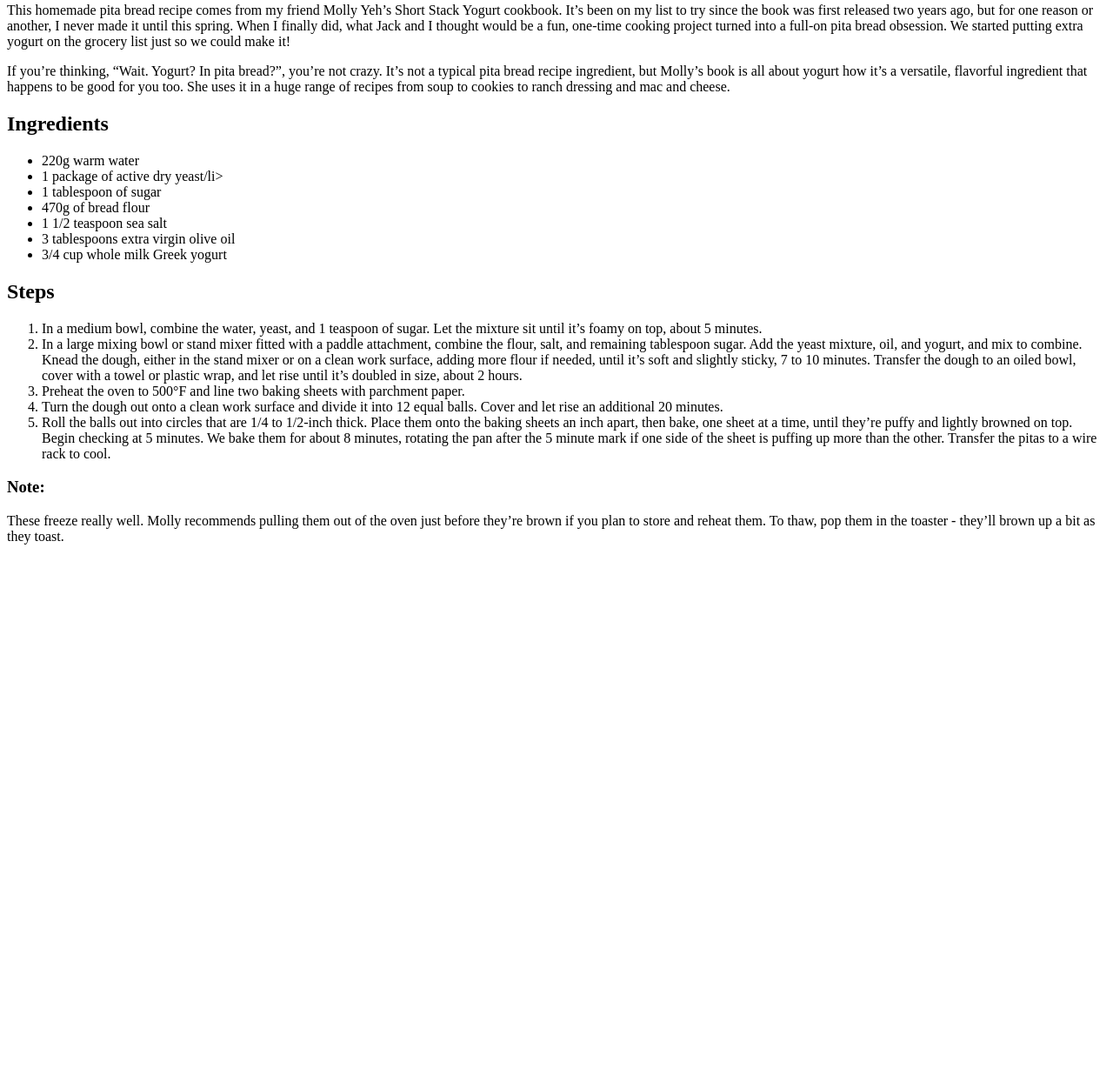
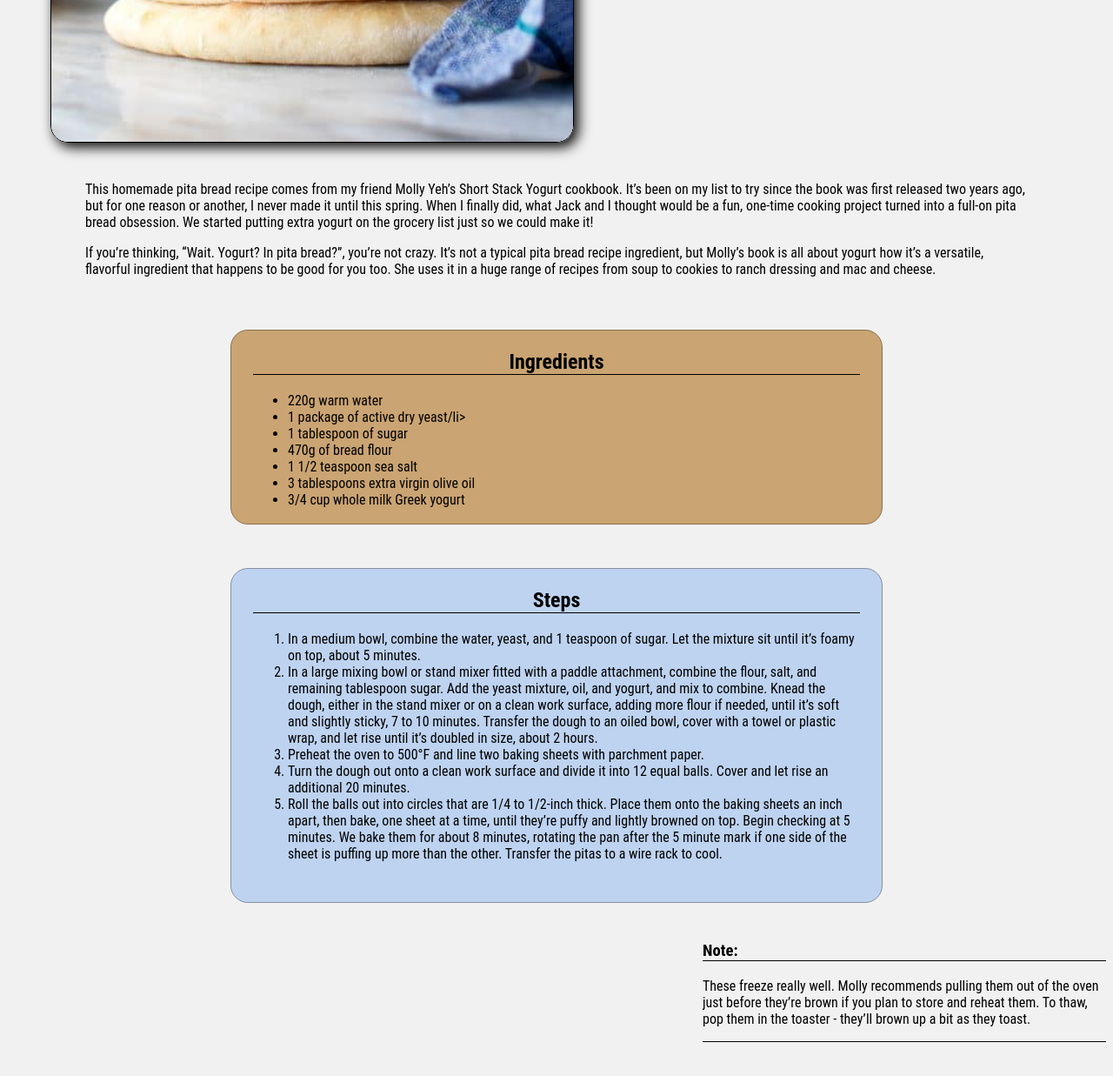
Before and after one commit to PaleLager/odin-recipes, a plain HTML site: page recipes/pita-bread.html in a window 1280 px wide. Shown: the part 547-1784 px from the top of the page at 87% size. Before the commit the page ends 1189 px from the top, so only its background shows below. Drawn offline with Linux system fonts and the light colour scheme.

Commit message:
add styles to pita page

```diff
--- a/recipes/pita-bread.html
+++ b/recipes/pita-bread.html
@@ -1,15 +1,39 @@
 <!DOCTYPE html>
 <html lang="en">
+
 <head>
    <meta charset="UTF-8">
    <title>Pita bread recipe</title>
+   <link rel="stylesheet" href="styles-secondary.css">
 </head>
+
 <body>
    <h1>Pita Bread Recipe</h1>
-    <img src="../images/pita.jpg" width="450" alt="Stack of pitas">
-    <p>This homemade pita bread recipe comes from my friend Molly Yeh&rsquo;s Short Stack Yogurt cookbook. It&rsquo;s been on my list to try since the book was first released two years ago, but for one reason or another, I never made it until this spring. When I finally did, what Jack and I thought would be a fun, one-time cooking project turned into a full-on pita bread obsession. We started putting extra yogurt on the grocery list just so we could make it!</p>
-    <p>If you&rsquo;re thinking, “Wait. Yogurt? In pita bread?”, you&rsquo;re not crazy. It&rsquo;s not a typical pita bread recipe ingredient, but Molly&rsquo;s book is all about yogurt how it&rsquo;s a versatile, flavorful ingredient that happens to be good for you too. She uses it in a huge range of recipes from soup to cookies to ranch dressing and mac and cheese.</p>
+   <div class="info">
+      <img src="../images/pita.jpg" width="450" alt="Stack of pitas" class="image">
 
+      <div class="info-text">
+         <p>This homemade pita bread recipe comes from my friend Molly Yeh&rsquo;s Short Stack Yogurt cookbook.
+            It&rsquo;s
+            been on my list to try since the book was first released two years ago, but for one reason or another, I
+            never
+            made it until this spring. When I finally did, what Jack and I thought would be a fun, one-time cooking
+            project
+            turned into a full-on pita bread obsession. We started putting extra yogurt on the grocery list just so we
+            could
+            make it!</p>
+         <p>If you&rsquo;re thinking, “Wait. Yogurt? In pita bread?”, you&rsquo;re not crazy. It&rsquo;s not a typical
+            pita
+            bread recipe ingredient, but Molly&rsquo;s book is all about yogurt how it&rsquo;s a versatile, flavorful
+            ingredient that happens to be good for you too. She uses it in a huge range of recipes from soup to cookies
+            to
+            ranch dressing and mac and cheese.</p>
+      </div>
+   </div>
+
+
+   <div class="container">
+      <div class="bg-wood">
          <h2>Ingredients</h2>
          <ul>
             <li>220g warm water</li>
@@ -20,16 +44,49 @@
             <li>3 tablespoons extra virgin olive oil</li>
             <li>3/4 cup whole milk Greek yogurt</li>
          </ul>
+      </div>
+
+      <div class="bg-blue">
          <h2>Steps</h2>
          <ol>
-        <li>In a medium bowl, combine the water, yeast, and 1 teaspoon of sugar. Let the mixture sit until it&rsquo;s foamy on top, about 5 minutes.</li>
-        <li>In a large mixing bowl or stand mixer fitted with a paddle attachment, combine the flour, salt, and remaining tablespoon sugar. Add the yeast mixture, oil, and yogurt, and mix to combine. Knead the dough, either in the stand mixer or on a clean work surface, adding more flour if needed, until it&rsquo;s soft and slightly sticky, 7 to 10 minutes. Transfer the dough to an oiled bowl, cover with a towel or plastic wrap, and let rise until it&rsquo;s doubled in size, about 2 hours.</li>
+            <li>In a medium bowl, combine the water, yeast, and 1 teaspoon of sugar. Let the mixture sit until
+               it&rsquo;s
+               foamy on top, about 5 minutes.</li>
+            <li>In a large mixing bowl or stand mixer fitted with a paddle attachment, combine the flour, salt, and
+               remaining
+               tablespoon sugar. Add the yeast mixture, oil, and yogurt, and mix to combine. Knead the dough, either in
+               the
+               stand mixer or on a clean work surface, adding more flour if needed, until it&rsquo;s soft and slightly
+               sticky,
+               7 to 10 minutes. Transfer the dough to an oiled bowl, cover with a towel or plastic wrap, and let rise
+               until
+               it&rsquo;s doubled in size, about 2 hours.</li>
             <li>Preheat the oven to 500°F and line two baking sheets with parchment paper.</li>
-        <li>Turn the dough out onto a clean work surface and divide it into 12 equal balls. Cover and let rise an additional 20 minutes.</li>
-        <li>Roll the balls out into circles that are 1/4 to 1/2-inch thick. Place them onto the baking sheets an inch apart, then bake, one sheet at a time, until they&rsquo;re puffy and lightly browned on top. Begin checking at 5 minutes. We bake them for about 8 minutes, rotating the pan after the 5 minute mark if one side of the sheet is puffing up more than the other. Transfer the pitas to a wire rack to cool.</li>
+            <li>Turn the dough out onto a clean work surface and divide it into 12 equal balls. Cover and let rise an
+               additional 20 minutes.</li>
+            <li>Roll the balls out into circles that are 1/4 to 1/2-inch thick. Place them onto the baking sheets an
+               inch
+               apart, then bake, one sheet at a time, until they&rsquo;re puffy and lightly browned on top. Begin
+               checking
+               at
+               5 minutes. We bake them for about 8 minutes, rotating the pan after the 5 minute mark if one side of the
+               sheet
+               is puffing up more than the other. Transfer the pitas to a wire rack to cool.</li>
          </ol>
+      </div>
+   </div>
+
+
+   <div class="note">
       <h3>Note:</h3>
-    <p>These freeze really well. Molly recommends pulling them out of the oven just before they&rsquo;re brown if you plan to store and reheat them. To thaw, pop them in the toaster - they&rsquo;ll brown up a bit as they toast.</p>
+      <p>These freeze really well. Molly recommends pulling them out of the oven just before they&rsquo;re brown if
+         you
+         plan to store and reheat them. To thaw, pop them in the toaster - they&rsquo;ll brown up a bit as they
+         toast.
+      </p>
+   </div>
 
+   <div style="margin-bottom: 200px;"></div>
 </body>
+
 </html>
--- a/recipes/styles-secondary.css
+++ b/recipes/styles-secondary.css
@@ -64,7 +64,7 @@ h2 {
 }
 
 .bg-blue {
-   background-color: rgb(208, 228, 255);
+   background-color: rgb(190, 211, 240);
    border-radius: 20px;
    padding: 2px 25px 30px 25px;
    border: 1px solid;
@@ -84,3 +84,14 @@ h2 {
    margin-bottom: 10px;
    list-style: none;
 }
+
+h3 {
+   padding-top: 25px;
+   border-bottom: 1px solid;
+}
+
+.note {
+   text-align: left;
+   margin-left: 800px;
+   border-bottom: 1px solid #000;
+}
```
Lines whose indentation alone changed are shown as unchanged.
